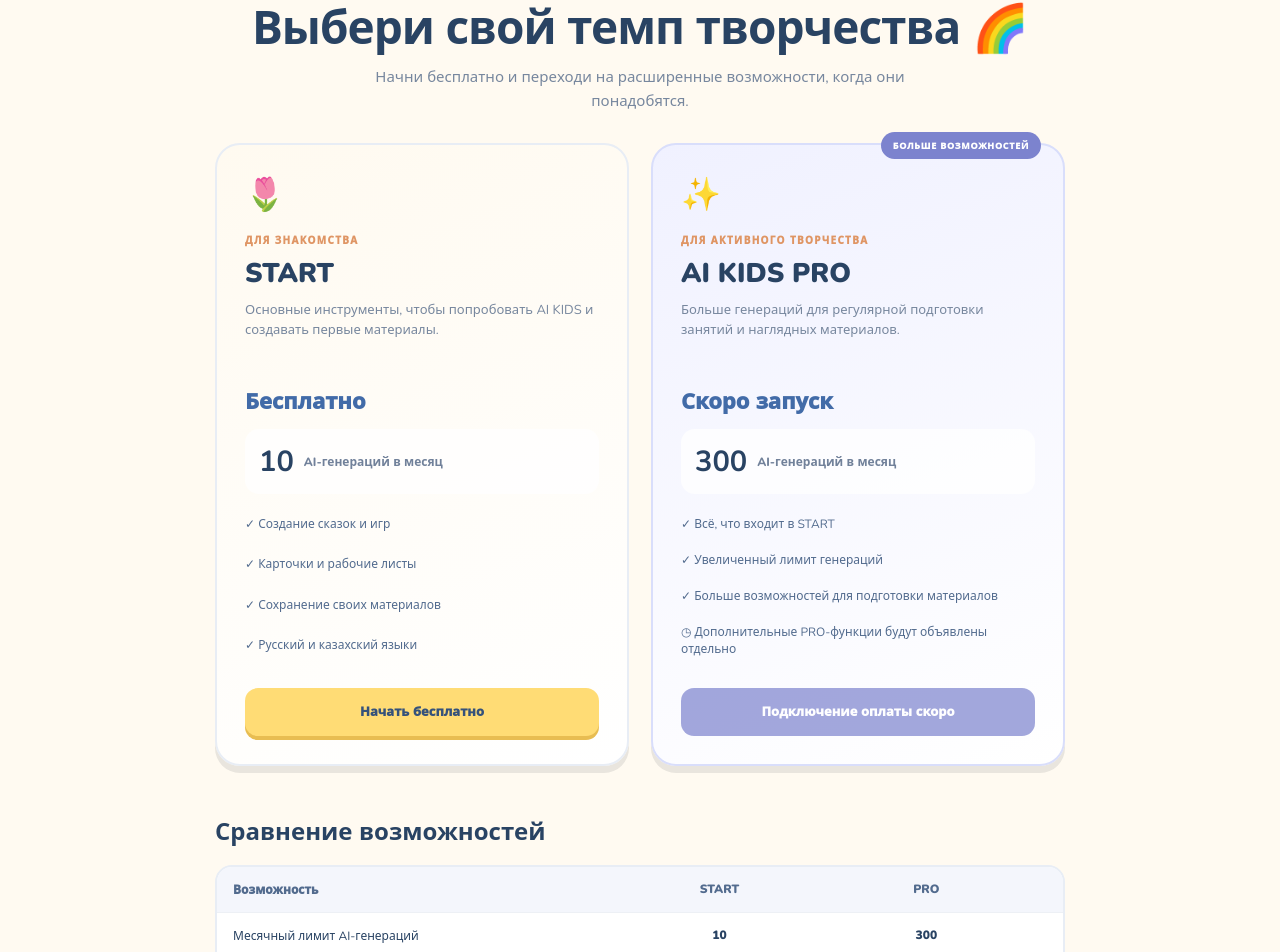
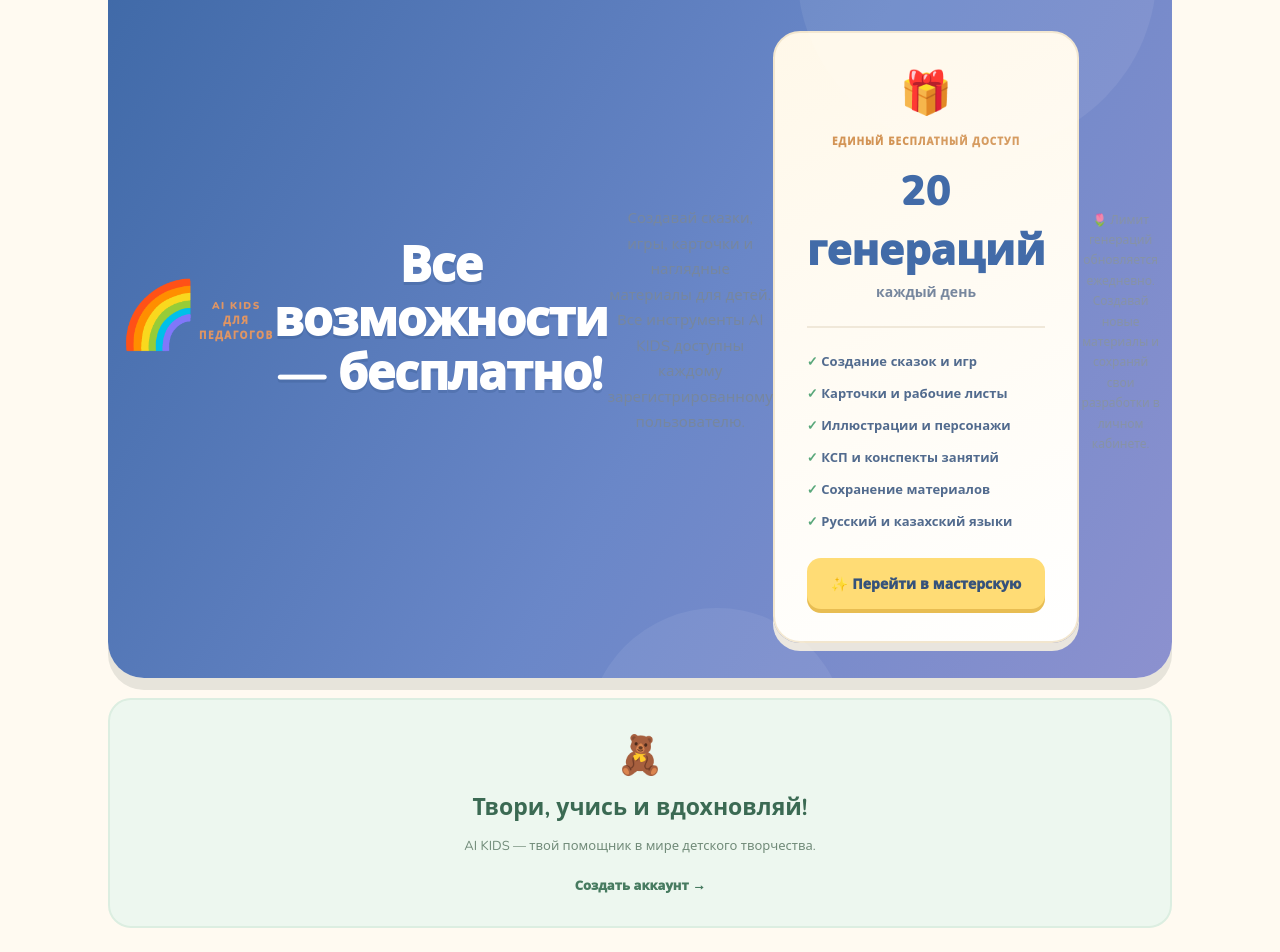
Before and after one commit to alimzhanovaina-maker/ai-kids, a Next.js app: page /pricing in a window 1280 px wide. Shown: the part 159-1111 px from the top of the page. Built offline with nearby package versions, Linux system fonts and the light colour scheme.

Commit message:
Update page.tsx

```diff
--- a/src/app/pricing/page.tsx
+++ b/src/app/pricing/page.tsx
@@ -1,19 +1,14 @@
+
 import Link from "next/link";
-
-const features = [
-  { label: "Месячный лимит AI-генераций", start: "10", pro: "300" },
-  { label: "Создание сказок и игр", start: true, pro: true },
-  { label: "Карточки и рабочие листы", start: true, pro: true },
-  { label: "Сохранение материалов", start: true, pro: true },
-  { label: "Расширенный месячный лимит", start: false, pro: true },
-  { label: "Приоритетная генерация", start: false, pro: "Будет добавлено" },
-];
 
 export default function PricingPage() {
   return (
     <main className="pricing-page">
       <header className="topbar">
-        <Link href="/" className="brand"><span>✦</span> AI KIDS</Link>
+        <Link href="/" className="brand">
+          <span>✦</span> AI KIDS
+        </Link>
+
         <nav>
           <Link href="/">Главная</Link>
           <Link href="/studio">Мастерская</Link>
@@ -21,113 +16,294 @@ export default function PricingPage() {
         </nav>
       </header>
 
-      <section className="intro">
-        <span className="eyebrow">ТАРИФЫ AI KIDS</span>
-        <h1>Выбери свой темп творчества 🌈</h1>
-        <p>Начни бесплатно и переходи на расширенные возможности, когда они понадобятся.</p>
-      </section>
+      <section className="hero">
+        <div className="hero-icon">🌈</div>
+        <span className="eyebrow">AI KIDS ДЛЯ ПЕДАГОГОВ</span>
+        <h1>Все возможности — бесплатно!</h1>
+        <p>
+          Создавай сказки, игры, карточки и наглядные материалы
+          для детей. Все инструменты AI KIDS доступны каждому
+          зарегистрированному пользователю.
+        </p>
 
-      <section className="plans" aria-label="Сравнение тарифов">
-        <article className="plan start">
-          <div className="plan-icon">🌷</div>
-          <span className="plan-label">ДЛЯ ЗНАКОМСТВА</span>
-          <h2>START</h2>
-          <p className="plan-desc">Основные инструменты, чтобы попробовать AI KIDS и создавать первые материалы.</p>
-          <div className="price">Бесплатно</div>
-          <div className="limit"><strong>10</strong><span>AI-генераций в месяц</span></div>
-          <ul>
-            <li>✓ Создание сказок и игр</li>
-            <li>✓ Карточки и рабочие листы</li>
-            <li>✓ Сохранение своих материалов</li>
-            <li>✓ Русский и казахский языки</li>
-          </ul>
-          <Link href="/signup" className="plan-button secondary">Начать бесплатно</Link>
-        </article>
+        <div className="free-card">
+          <div className="free-icon">🎁</div>
+          <span className="free-label">ЕДИНЫЙ БЕСПЛАТНЫЙ ДОСТУП</span>
+          <strong>20 генераций</strong>
+          <span className="per-day">каждый день</span>
 
-        <article className="plan pro">
-          <div className="popular">БОЛЬШЕ ВОЗМОЖНОСТЕЙ</div>
-          <div className="plan-icon">✨</div>
-          <span className="plan-label">ДЛЯ АКТИВНОГО ТВОРЧЕСТВА</span>
-          <h2>AI KIDS PRO</h2>
-          <p className="plan-desc">Больше генераций для регулярной подготовки занятий и наглядных материалов.</p>
-          <div className="price">Скоро запуск</div>
-          <div className="limit"><strong>300</strong><span>AI-генераций в месяц</span></div>
-          <ul>
-            <li>✓ Всё, что входит в START</li>
-            <li>✓ Увеличенный лимит генераций</li>
-            <li>✓ Больше возможностей для подготовки материалов</li>
-            <li>◷ Дополнительные PRO-функции будут объявлены отдельно</li>
-          </ul>
-          <button className="plan-button primary" type="button" disabled>Подключение оплаты скоро</button>
-        </article>
-      </section>
+          <div className="free-divider" />
 
-      <section className="comparison">
-        <h2>Сравнение возможностей</h2>
-        <div className="table-wrap">
-          <table>
-            <thead><tr><th>Возможность</th><th>START</th><th>PRO</th></tr></thead>
-            <tbody>
-              {features.map((feature) => (
-                <tr key={feature.label}>
-                  <td>{feature.label}</td>
-                  <td>{feature.start === true ? "✓" : feature.start === false ? "—" : feature.start}</td>
-                  <td>{feature.pro === true ? "✓" : feature.pro === false ? "—" : feature.pro}</td>
-                </tr>
-              ))}
-            </tbody>
-          </table>
+          <div className="features">
+            <div>✓ Создание сказок и игр</div>
+            <div>✓ Карточки и рабочие листы</div>
+            <div>✓ Иллюстрации и персонажи</div>
+            <div>✓ КСП и конспекты занятий</div>
+            <div>✓ Сохранение материалов</div>
+            <div>✓ Русский и казахский языки</div>
+          </div>
+
+          <Link href="/studio" className="start-button">
+            ✨ Перейти в мастерскую
+          </Link>
+        </div>
+
+        <div className="note">
+          🌷 Лимит генераций обновляется ежедневно.
+          Создавай новые материалы и сохраняй свои разработки
+          в личном кабинете.
         </div>
       </section>
 
-      <p className="notice">
-        Важно: сейчас на странице показаны условия тарифов, предусмотренные платформой.
-        Приём оплаты и автоматическое подключение PRO ещё не настроены. Кнопка PRO станет активной после подключения платёжного сервиса.
-      </p>
+      <section className="bottom">
+        <span>🧸</span>
+        <h2>Твори, учись и вдохновляй!</h2>
+        <p>AI KIDS — твой помощник в мире детского творчества.</p>
+        <Link href="/signup">Создать аккаунт →</Link>
+      </section>
 
-      <footer><b>✦ AI KIDS</b><span>Большие идеи для маленьких открытий</span><span>Қазақша · Русский</span></footer>
+      <footer>
+        <b>✦ AI KIDS</b>
+        <span>Большие идеи для маленьких открытий</span>
+        <span>Қазақша · Русский</span>
+      </footer>
 
       <style>{`
         * { box-sizing: border-box; }
-        .pricing-page { max-width: 1120px; margin: 0 auto; padding: 22px 28px 40px; color: #294363; font-family: Nunito, system-ui, sans-serif; }
-        .topbar { min-height: 58px; display:flex; align-items:center; justify-content:space-between; gap:18px; }
-        .brand { display:flex; align-items:center; gap:9px; color:#294363; font-size:22px; font-weight:1000; text-decoration:none; }
-        .brand span { display:grid; place-items:center; width:39px; height:39px; border-radius:13px; background:#ffdc75; box-shadow:0 4px 0 #ebc25a; }
-        nav { display:flex; gap:22px; font-size:13px; font-weight:900; }
-        nav a { color:#647995; text-decoration:none; }
-        nav a:hover { color:#df865f; }
-        .intro { padding:48px 10px 30px; text-align:center; }
-        .eyebrow,.plan-label { color:#df9564; font-size:10px; font-weight:1000; letter-spacing:1.3px; }
-        .intro h1 { margin:12px 0 10px; font-size:clamp(30px,5vw,46px); line-height:1.12; letter-spacing:-1px; }
-        .intro p { max-width:620px; margin:0 auto; color:#77879e; font-size:15px; line-height:1.6; }
-        .plans { display:grid; grid-template-columns:repeat(2,minmax(0,1fr)); gap:22px; max-width:850px; margin:0 auto 48px; align-items:stretch; }
-        .plan { position:relative; padding:28px; border:2px solid #e8edf5; border-radius:25px; background:white; box-shadow:0 7px 0 #e9e5de; }
-        .plan.start { background:linear-gradient(160deg,#fffaf0,#fff); }
-        .plan.pro { border-color:#d9defb; background:linear-gradient(160deg,#f0f1ff,#fff); }
-        .popular { position:absolute; top:-13px; right:22px; padding:7px 12px; border-radius:20px; background:#7c83ce; color:white; font-size:9px; font-weight:1000; letter-spacing:.7px; }
-        .plan-icon { font-size:32px; margin-bottom:12px; }
-        .plan h2 { margin:5px 0 8px; font-size:27px; font-weight:1000; }
-        .plan-desc { min-height:65px; margin:0; color:#77879e; font-size:13px; line-height:1.55; }
-        .price { margin:20px 0 12px; color:#426ba8; font-size:22px; font-weight:1000; }
-        .limit { display:flex; align-items:center; gap:10px; padding:13px 14px; border-radius:14px; background:#ffffffc9; }
-        .limit strong { color:#294363; font-size:29px; }
-        .limit span { color:#71819a; font-size:12px; font-weight:800; }
-        ul { display:grid; gap:12px; min-height:150px; margin:22px 0; padding:0; list-style:none; color:#526b8e; font-size:12px; line-height:1.45; }
-        .plan-button { display:flex; width:100%; min-height:48px; align-items:center; justify-content:center; border:0; border-radius:13px; font:inherit; font-size:13px; font-weight:1000; text-decoration:none; }
-        .plan-button.secondary { background:#ffdc75; color:#35527b; box-shadow:0 4px 0 #e8bd52; }
-        .plan-button.primary { background:#7c83ce; color:white; opacity:.7; cursor:not-allowed; }
-        .comparison { max-width:850px; margin:0 auto; }
-        .comparison h2 { margin:0 0 17px; font-size:24px; }
-        .table-wrap { overflow-x:auto; border:2px solid #e8edf5; border-radius:17px; background:white; }
-        table { width:100%; border-collapse:collapse; font-size:12px; }
-        th,td { padding:14px 16px; border-bottom:1px solid #edf0f5; text-align:left; }
-        th { background:#f4f6fc; color:#526b8e; font-weight:1000; }
-        td:not(:first-child),th:not(:first-child) { text-align:center; font-weight:900; }
-        tr:last-child td { border-bottom:0; }
-        .notice { max-width:850px; margin:22px auto 0; padding:14px 16px; border-radius:13px; background:#fff7e8; color:#8a7049; font-size:11px; line-height:1.6; }
-        footer { display:flex; justify-content:space-between; gap:14px; margin-top:35px; padding-top:20px; border-top:2px dashed #eadfcb; color:#8390a4; font-size:11px; }
-        footer b { color:#294363; font-size:16px; }
-        @media(max-width:650px) { .pricing-page { padding:12px 15px 28px; } .topbar { flex-wrap:wrap; } nav { order:3; width:100%; gap:14px; flex-wrap:wrap; } .intro { padding:35px 0 24px; } .plans { grid-template-columns:1fr; gap:20px; } .plan-desc,ul { min-height:0; } footer { flex-direction:column; align-items:center; text-align:center; } }
+
+        .pricing-page {
+          max-width: 1120px;
+          min-height: 100vh;
+          margin: 0 auto;
+          padding: 22px 28px 40px;
+          color: #294363;
+          font-family: Nunito, system-ui, sans-serif;
+        }
+
+        .topbar {
+          min-height: 58px;
+          display: flex;
+          align-items: center;
+          justify-content: space-between;
+          gap: 18px;
+        }
+
+        .brand {
+          display: flex;
+          align-items: center;
+          gap: 9px;
+          color: #294363;
+          font-size: 22px;
+          font-weight: 1000;
+          text-decoration: none;
+        }
+
+        .brand span {
+          display: grid;
+          place-items: center;
+          width: 39px;
+          height: 39px;
+          border-radius: 13px;
+          background: #ffdc75;
+          box-shadow: 0 4px 0 #ebc25a;
+        }
+
+        nav {
+          display: flex;
+          gap: 22px;
+          font-size: 13px;
+          font-weight: 900;
+        }
+
+        nav a {
+          color: #647995;
+          text-decoration: none;
+        }
+
+        nav a:hover { color: #df865f; }
+
+        .hero {
+          padding: 48px 10px 35px;
+          text-align: center;
+        }
+
+        .hero-icon {
+          margin-bottom: 12px;
+          font-size: 65px;
+        }
+
+        .eyebrow {
+          color: #df9564;
+          font-size: 10px;
+          font-weight: 1000;
+          letter-spacing: 1.5px;
+        }
+
+        .hero h1 {
+          max-width: 750px;
+          margin: 13px auto;
+          font-size: clamp(32px,5vw,48px);
+          line-height: 1.12;
+          letter-spacing: -1px;
+        }
+
+        .hero > p {
+          max-width: 640px;
+          margin: 0 auto;
+          color: #77879e;
+          font-size: 15px;
+          line-height: 1.7;
+        }
+
+        .free-card {
+          max-width: 480px;
+          margin: 32px auto 0;
+          padding: 32px;
+          border: 2px solid #f2e6ce;
+          border-radius: 27px;
+          background: linear-gradient(155deg,#fff8e9,#fff);
+          box-shadow: 0 8px 0 #e9e5de;
+          text-align: center;
+        }
+
+        .free-icon { font-size: 42px; }
+
+        .free-label {
+          display: block;
+          margin-top: 12px;
+          color: #d39455;
+          font-size: 10px;
+          font-weight: 1000;
+          letter-spacing: 1px;
+        }
+
+        .free-card > strong {
+          display: block;
+          margin-top: 14px;
+          color: #426ba8;
+          font-size: 42px;
+          font-weight: 1000;
+        }
+
+        .per-day {
+          display: block;
+          margin-top: 2px;
+          color: #77879e;
+          font-size: 14px;
+          font-weight: 800;
+        }
+
+        .free-divider {
+          height: 2px;
+          margin: 24px 0;
+          background: #f0e8d9;
+        }
+
+        .features {
+          display: grid;
+          gap: 13px;
+          text-align: left;
+          color: #526b8e;
+          font-size: 13px;
+          font-weight: 800;
+        }
+
+        .features div::first-letter {
+          color: #58a77a;
+        }
+
+        .start-button {
+          display: flex;
+          min-height: 51px;
+          align-items: center;
+          justify-content: center;
+          margin-top: 27px;
+          border-radius: 14px;
+          background: #ffdc75;
+          color: #35527b;
+          font-size: 14px;
+          font-weight: 1000;
+          text-decoration: none;
+          box-shadow: 0 4px 0 #e8bd52;
+        }
+
+        .start-button:hover {
+          transform: translateY(-1px);
+        }
+
+        .note {
+          max-width: 480px;
+          margin: 22px auto 0;
+          color: #8793a5;
+          font-size: 12px;
+          line-height: 1.7;
+        }
+
+        .bottom {
+          margin: 20px auto 0;
+          padding: 30px 20px;
+          border: 2px solid #dceee1;
+          border-radius: 23px;
+          background: #edf7ef;
+          text-align: center;
+        }
+
+        .bottom > span { font-size: 38px; }
+
+        .bottom h2 {
+          margin: 9px 0;
+          color: #3b6a53;
+          font-size: 23px;
+        }
+
+        .bottom p {
+          color: #718b79;
+          font-size: 13px;
+        }
+
+        .bottom a {
+          display: inline-block;
+          margin-top: 8px;
+          color: #477b60;
+          font-size: 13px;
+          font-weight: 1000;
+          text-decoration: none;
+        }
+
+        footer {
+          display: flex;
+          justify-content: space-between;
+          gap: 14px;
+          margin-top: 35px;
+          padding-top: 20px;
+          border-top: 2px dashed #eadfcb;
+          color: #8390a4;
+          font-size: 11px;
+        }
+
+        footer b {
+          color: #294363;
+          font-size: 16px;
+        }
+
+        @media(max-width:650px) {
+          .pricing-page { padding: 12px 15px 28px; }
+          .topbar { flex-wrap: wrap; }
+          nav {
+            order: 3;
+            width: 100%;
+            gap: 14px;
+            flex-wrap: wrap;
+          }
+          .hero { padding: 35px 0 24px; }
+          .free-card { padding: 25px 20px; }
+          .free-card > strong { font-size: 36px; }
+          footer {
+            flex-direction: column;
+            align-items: center;
+            text-align: center;
+          }
+        }
       `}</style>
     </main>
   );
```
